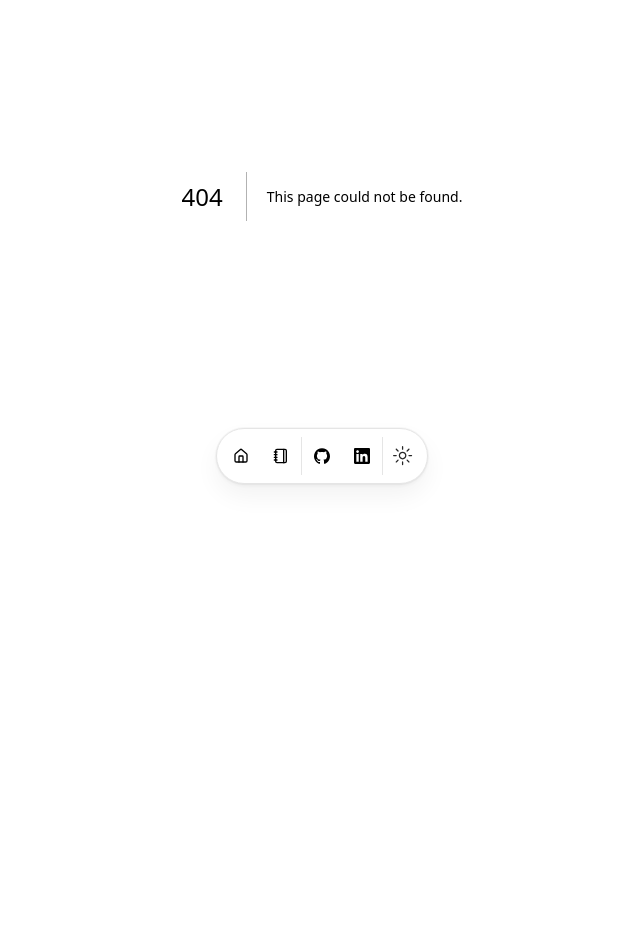
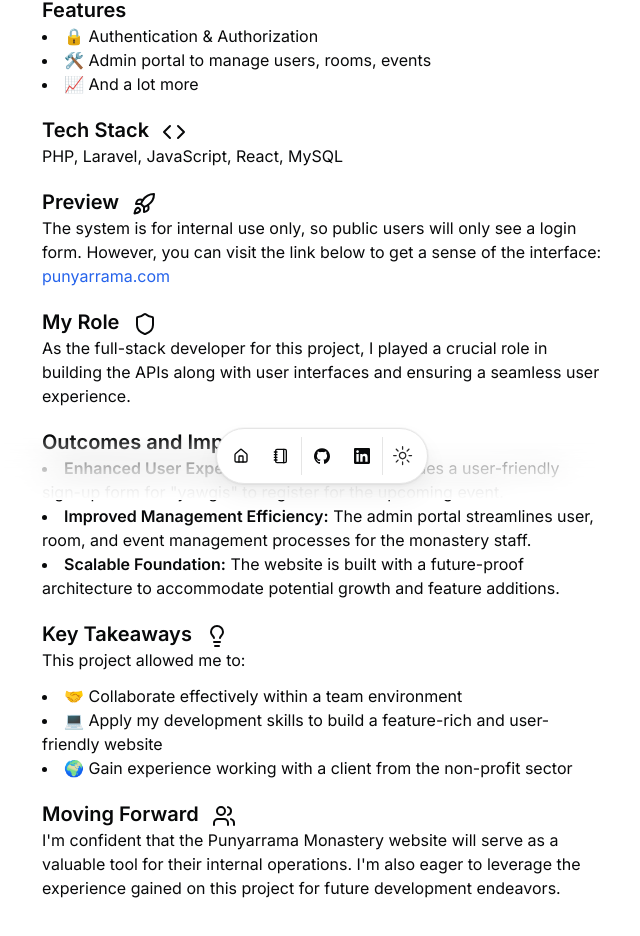
Before and after one commit to ahnge/my-realportfolio, a Next.js app: page /punyarrama in a window 1280 px wide. Before the commit this address had no page. Shown: the part 300-1236 px from the top of the page, without its empty margins (318-958 px from the left). Before the commit the page ends 992 px from the top, so only its background shows below. Built offline with nearby package versions, Linux system fonts and the light colour scheme.

Commit message:
add punyarrama case study

```diff
--- /dev/null
+++ b/src/app/punyarrama/page.tsx
@@ -0,0 +1,123 @@
+import Link from "next/link";
+import Image from "next/image";
+import React from "react";
+import {
+  Shield,
+  Code,
+  Rocket,
+  Users,
+  LineChart,
+  Lightbulb,
+} from "lucide-react";
+
+const Punyarrama = () => {
+  return (
+    <div className="min-h-screen">
+      <div className="container pb-32">
+        <h1 className="text-xl lg:text-3xl font-semibold mb-5">
+          Yawgi Management Portal Project
+        </h1>
+
+        <h3 className="mt-5 lg:text-xl font-semibold">Overview</h3>
+        <div className="flex flex-col gap-3">
+          <p>
+            I had the pleasure of working on a freelance project for the
+            Punyarrama Monastery together with my team from January 2024 to
+            March 2024. The goal was to develop a user-friendly web portal to
+            streamline internal management processes.
+          </p>
+        </div>
+
+        <h3 className="mt-5 lg:text-xl font-semibold">Features</h3>
+        <ul className="list-disc list-inside">
+          <li>🔒 Authentication & Authorization</li>
+          <li>🛠️ Admin portal to manage users, rooms, events</li>
+          <li>📈 And a lot more</li>
+        </ul>
+
+        <h3 className="mt-5 lg:text-xl font-semibold">
+          Tech Stack <Code className="inline-block ml-2" />
+        </h3>
+        <p>PHP, Laravel, JavaScript, React, MySQL</p>
+
+        <h3 className="mt-5 lg:text-xl font-semibold">
+          Preview <Rocket className="inline-block ml-2" />
+        </h3>
+        <p>
+          The system is for internal use only, so public users will only see a
+          login form. However, you can visit the link below to get a sense of
+          the interface:
+        </p>
+        <Link
+          target="_blank"
+          className="hover:underline text-blue-600"
+          href={"https://punyarrama.com"}
+        >
+          punyarrama.com
+        </Link>
+
+        <h3 className="mt-5 lg:text-xl font-semibold">
+          My Role <Shield className="inline-block ml-2" />
+        </h3>
+        <p>
+          As the full-stack developer for this project, I played a crucial role
+          in building the APIs along with user interfaces and ensuring a
+          seamless user experience.
+        </p>
+
+        <h3 className="mt-5 lg:text-xl font-semibold">
+          Outcomes and Impact <LineChart className="inline-block ml-2" />
+        </h3>
+        <ul className="list-disc list-inside">
+          <li>
+            <span className="font-semibold">Enhanced User Experience:</span> The
+            website provides a user-friendly sign-up form for "yawgis" to
+            register for the upcoming event.
+          </li>
+          <li>
+            <span className="font-semibold">
+              Improved Management Efficiency:
+            </span>{" "}
+            The admin portal streamlines user, room, and event management
+            processes for the monastery staff.
+          </li>
+          <li>
+            <span className="font-semibold">Scalable Foundation:</span> The
+            website is built with a future-proof architecture to accommodate
+            potential growth and feature additions.
+          </li>
+        </ul>
+
+        <h3 className="mt-5 lg:text-xl font-semibold">
+          Key Takeaways <Lightbulb className="inline-block ml-2" />
+        </h3>
+        <div className="flex flex-col gap-3">
+          <p>This project allowed me to:</p>
+          <ul className="list-disc list-inside">
+            <li>🤝 Collaborate effectively within a team environment</li>
+            <li>
+              💻 Apply my development skills to build a feature-rich and
+              user-friendly website
+            </li>
+            <li>
+              🌍 Gain experience working with a client from the non-profit
+              sector
+            </li>
+          </ul>
+        </div>
+
+        <h3 className="mt-5 lg:text-xl font-semibold">
+          Moving Forward <Users className="inline-block ml-2" />
+        </h3>
+        <p>
+          I'm confident that the Punyarrama Monastery website will serve as a
+          valuable tool for their internal operations. I'm also eager to
+          leverage the experience gained on this project for future development
+          endeavors.
+        </p>
+      </div>
+    </div>
+  );
+};
+
+export default Punyarrama;
```
